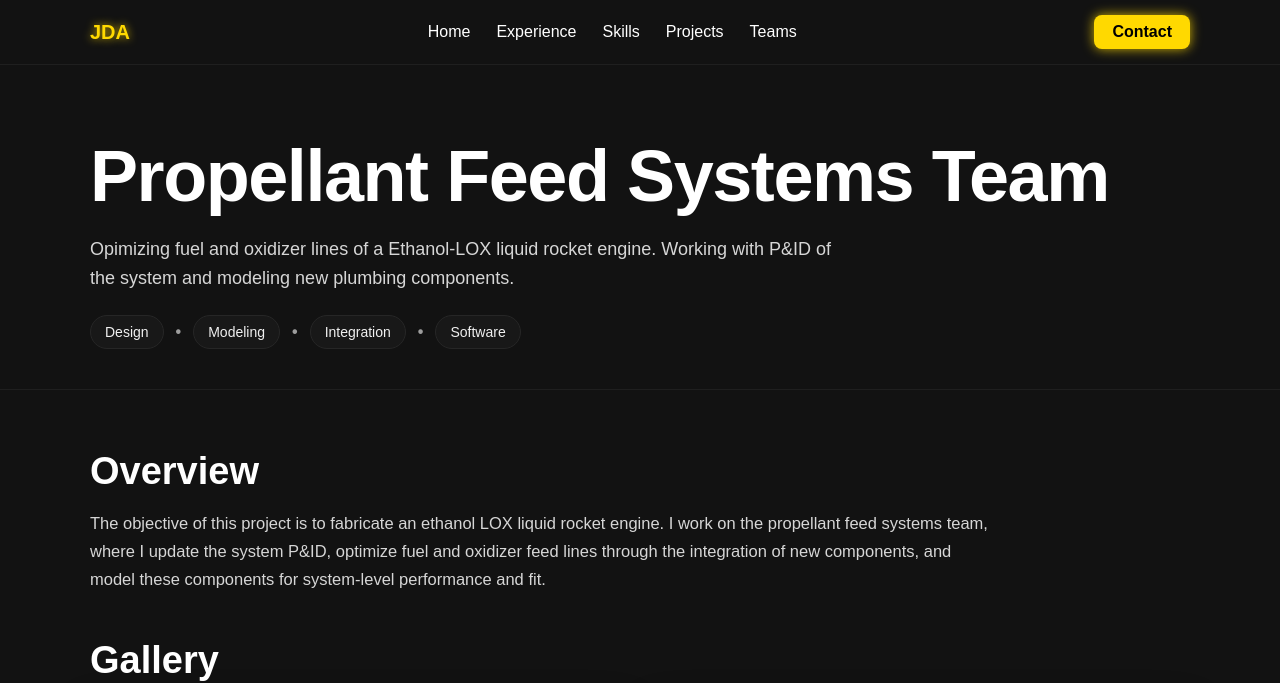
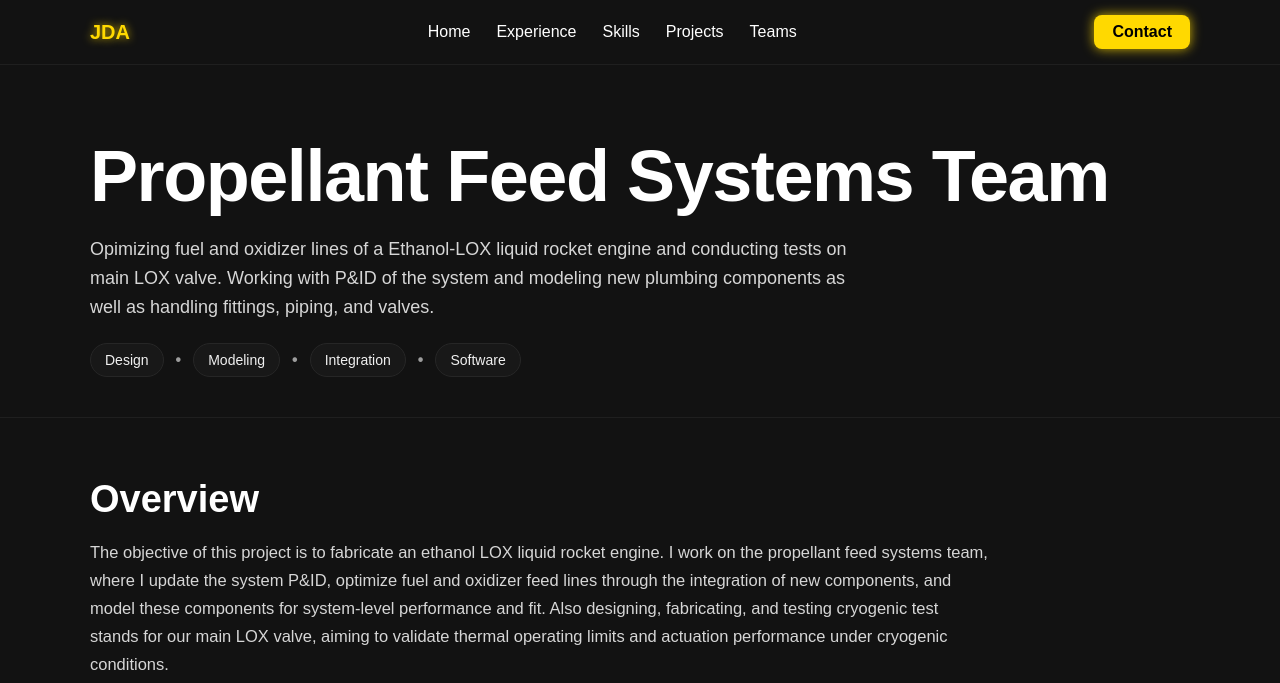
Before and after one commit to Josedelaguila04/josedelaguila04.github.io, a plain HTML site: page Project4.html in a window 1280 px wide. Shown: the top 683 px of the page. Drawn offline with Linux system fonts and the light colour scheme.

Commit message:
Update Project4.html

```diff
--- a/Project4.html
+++ b/Project4.html
@@ -314,8 +314,8 @@
     <div class="container">
       <h1>Propellant Feed Systems Team</h1>
       <p>
-        Opimizing fuel and oxidizer lines of a Ethanol-LOX liquid rocket engine.
-        Working with P&ID of the system and modeling new plumbing components.
+        Opimizing fuel and oxidizer lines of a Ethanol-LOX liquid rocket engine and conducting tests on main LOX valve.
+        Working with P&ID of the system and modeling new plumbing components as well as handling fittings, piping, and valves.
       </p>
 
       <div class="tag-row">
@@ -335,7 +335,7 @@
     <div class="container">
       <h2>Overview</h2>
       <p>
-        The objective of this project is to fabricate an ethanol LOX liquid rocket engine. I work on the propellant feed systems team, where I update the system P&ID, optimize fuel and oxidizer feed lines through the integration of new components, and model these components for system-level performance and fit.      </p>
+        The objective of this project is to fabricate an ethanol LOX liquid rocket engine. I work on the propellant feed systems team, where I update the system P&ID, optimize fuel and oxidizer feed lines through the integration of new components, and model these components for system-level performance and fit. Also designing, fabricating, and testing cryogenic test stands for our main LOX valve, aiming to validate thermal operating limits and actuation performance under cryogenic conditions.       </p>
 
       <!-- GALLERY -->
       <section class="gallery">
```
